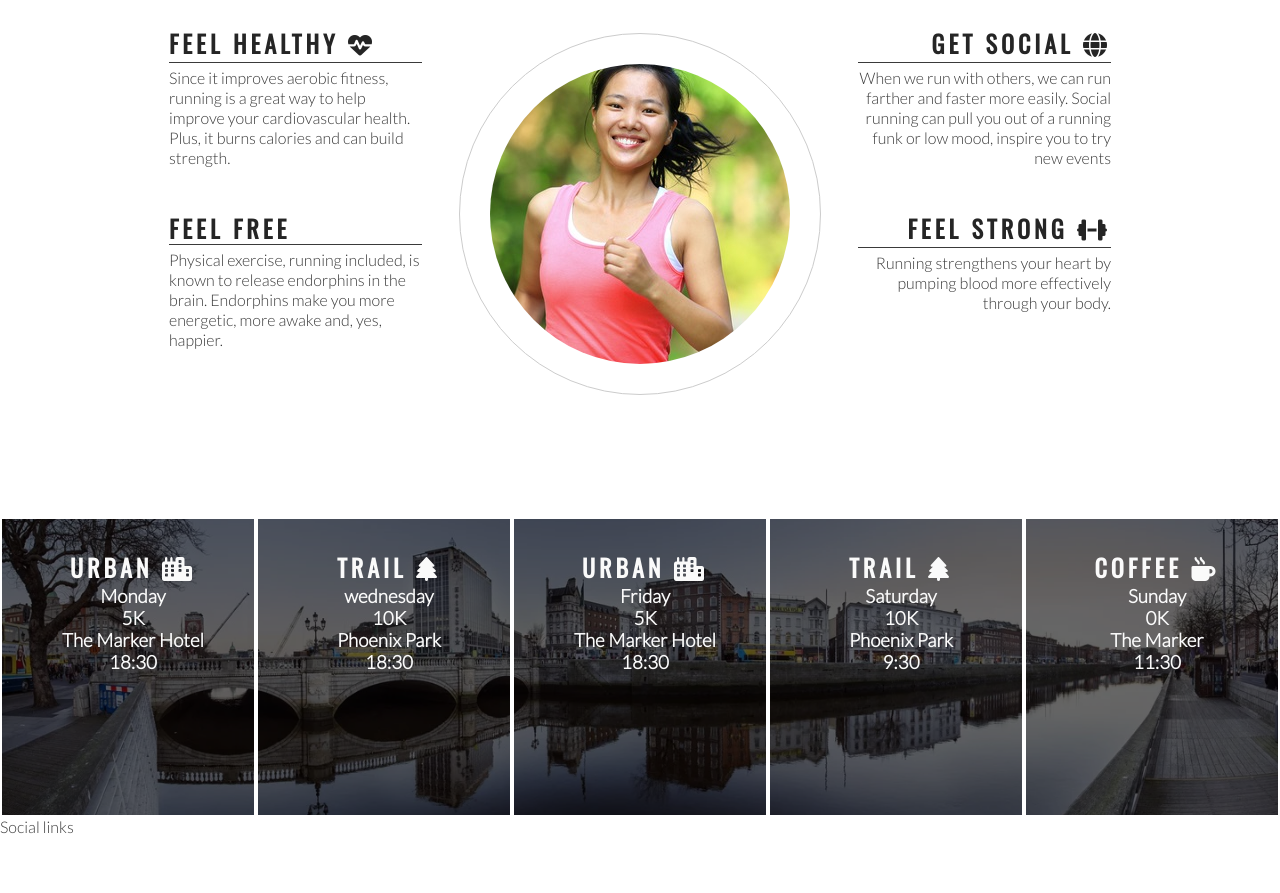
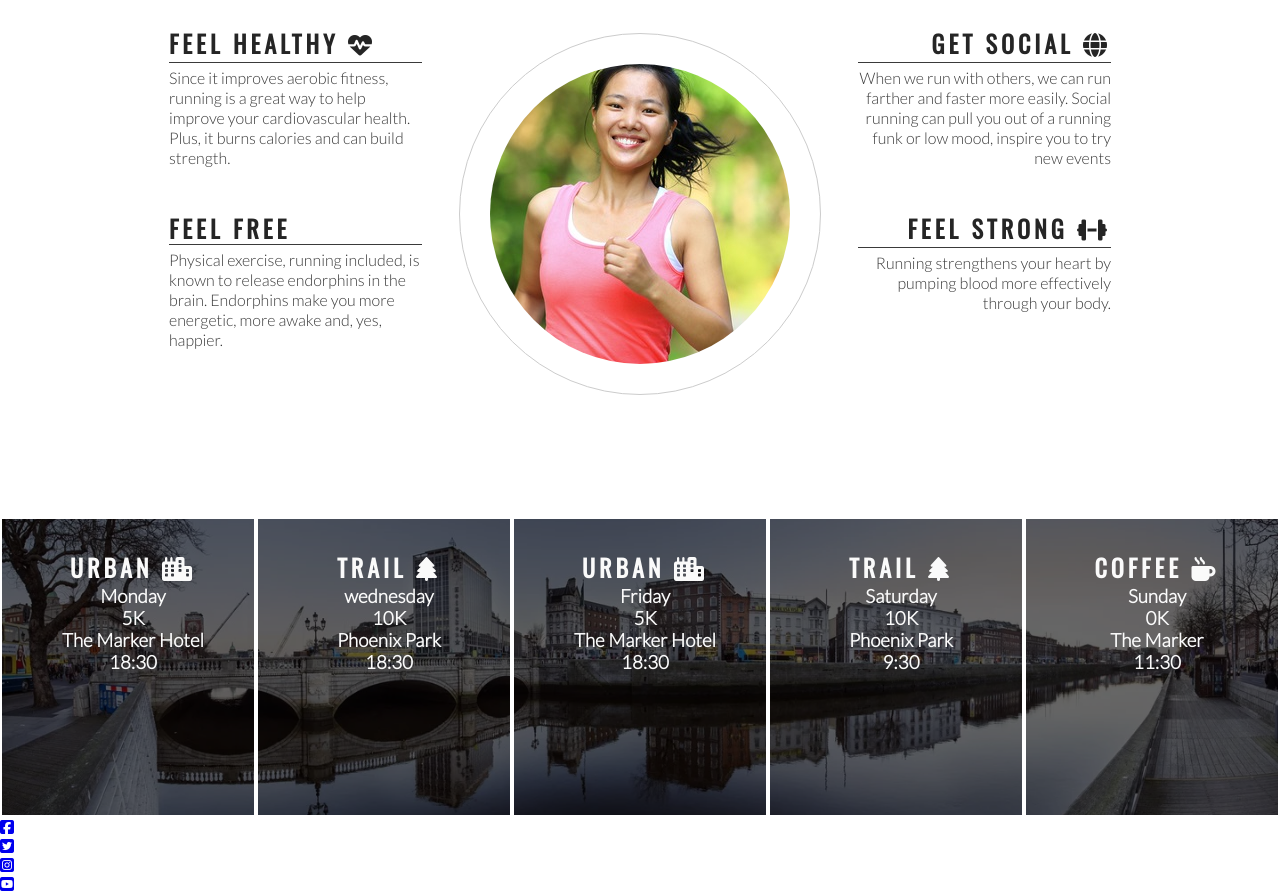
Before and after one commit to johnConstant/CI-love-running-codealong, a plain HTML site: page index.html in a window 1280 px wide. Shown: the part 778-1671 px from the top of the page. Before the commit the page ends 1614 px from the top, so only its background shows below. Drawn offline with nearby package versions, Linux system fonts and the light colour scheme; some icons are missing.

Commit message:
Add social media icons to footer

```diff
--- a/index.html
+++ b/index.html
@@ -108,7 +108,30 @@
             <h3>11:30</h3>
         </div>
     </section>
-    <footer>Social links</footer>
+    <footer>
+        <ul>
+            <li>
+                <a href="#" target="_blank" rel="no-opener" aria-label="Visit us on Facebook (opens in a new tab)">
+                    <i class="fa-brands fa-facebook-square"></i>
+                </a>
+            </li>
+            <li>
+                <a href="#" target="_blank" rel="no-opener" aria-label="Visit us on Twitter (opens in a new tab)">
+                    <i class="fa-brands fa-twitter-square"></i>
+                </a>
+            </li>
+            <li>
+                <a href="#" target="_blank" rel="no-opener" aria-label="Visit us on Instagram (opens in a new tab)">
+                    <i class="fa-brands fa-instagram-square"></i>
+                </a>
+            </li>
+            <li>
+                <a href="#" target="_blank" rel="no-opener" aria-label="Visit us on YouTube (opens in a new tab)">
+                    <i class="fa-brands fa-youtube-square"></i>
+                </a>
+            </li>
+        </ul>
+    </footer>
     <script
             src="https://kit.fontawesome.com/4aecc09291.js"
             crossorigin="anonymous"
```
